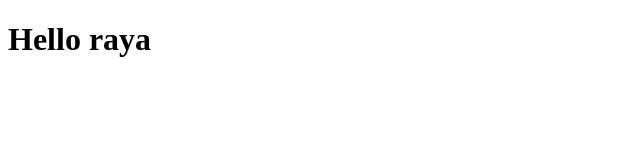
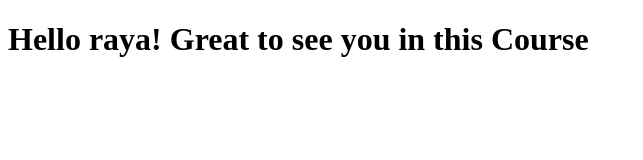
Before and after one commit to AMIREX6638/coursera-test, a plain HTML site: page site/index.html in a window 1280 px wide. Shown: the whole page, without its empty margins (0-643 px from the left). Drawn offline with Linux system fonts and the light colour scheme.

Commit message:
Small addition to our content

```diff
--- a/site/index.html
+++ b/site/index.html
@@ -4,6 +4,6 @@
 	<title>Hello Raya</title>
 </head>
 <body>
-<h1> Hello raya </h1>
+<h1> Hello raya! Great to see you in this Course </h1>
 </body>
 </html>
```
